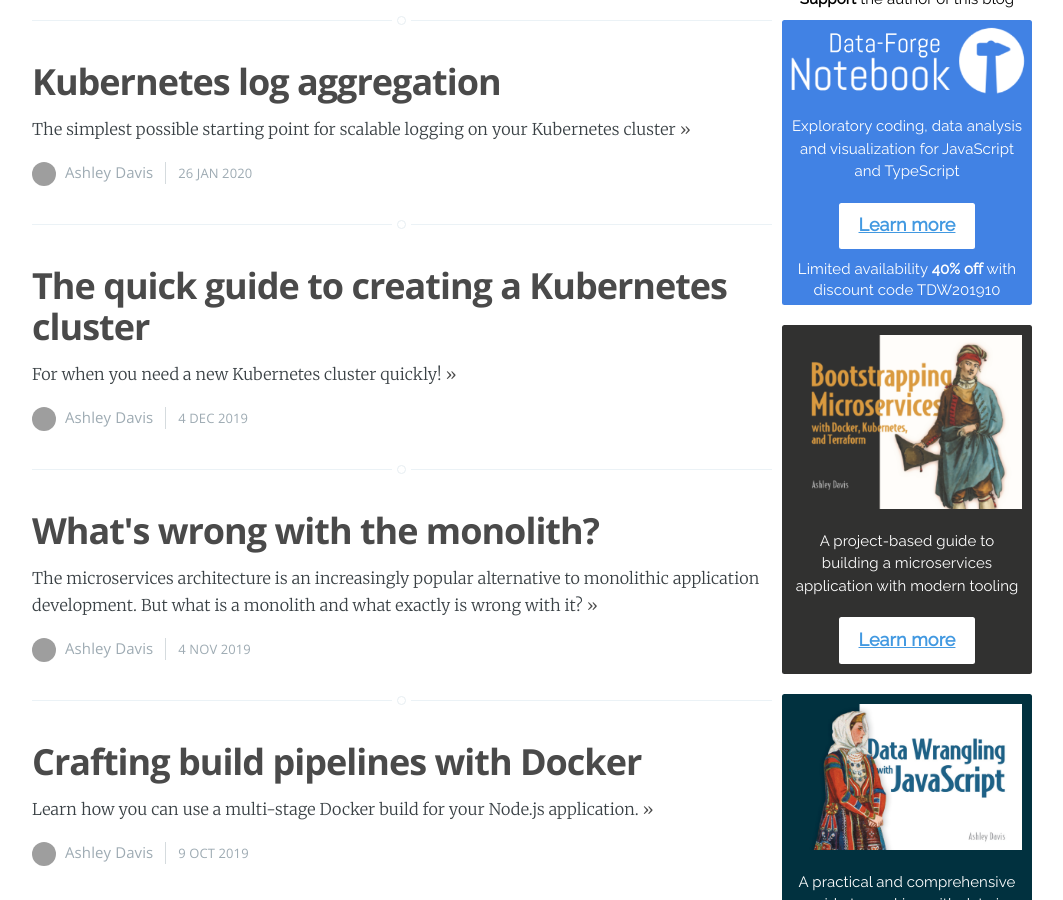
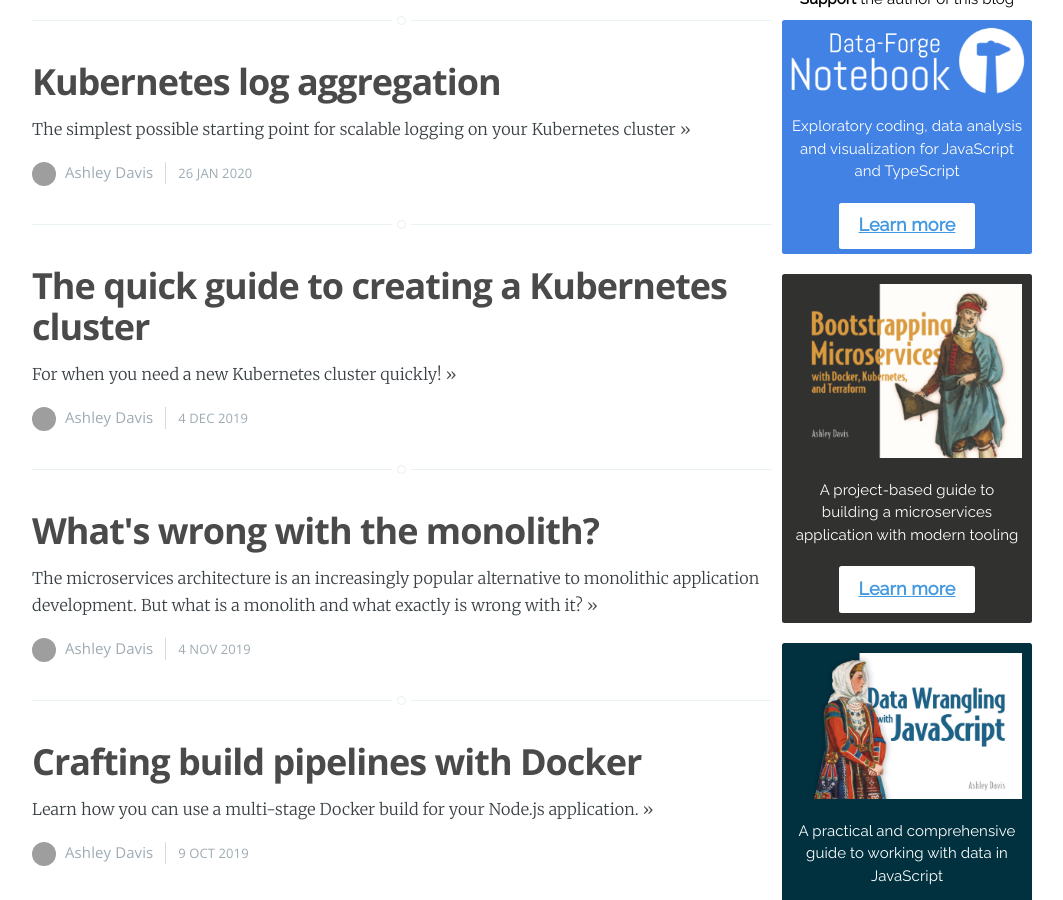
Before and after one commit to ashleydavis/the-data-wrangler-blog, a Jekyll site: the page built from index.md, in a window 1280 px wide and 900 px high, scrolled down 683 px. Shown: the whole window, without its empty margins (108-1171 px from the left). Built offline with Jekyll 4.4.1, drawn with Linux system fonts in a browser that asks for light colours; comment, search, counter and statistics services are not loaded; grey boxes are pictures that could not be loaded.

Commit message:
Removed outdated discount.

```diff
--- a/_includes/support.html
+++ b/_includes/support.html
@@ -29,7 +29,6 @@
             >
             Learn more
         </a>
-        <div class="text-2xl mt-4 leading-snug">Limited availability <span class="font-bold">40% off</span> with discount code TDW201910</div>
     </div>
 
     <div
```
